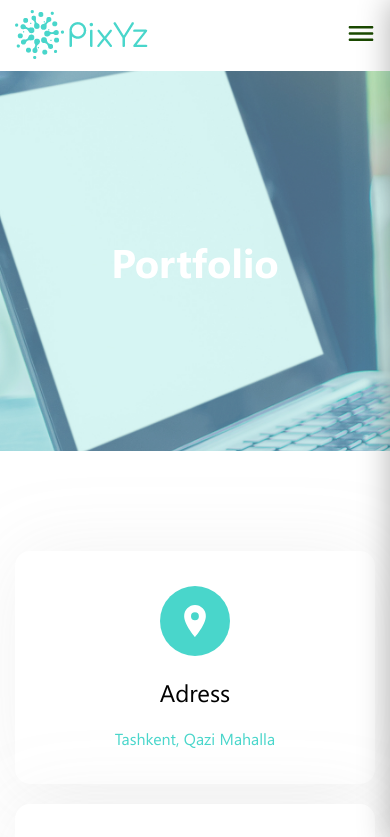
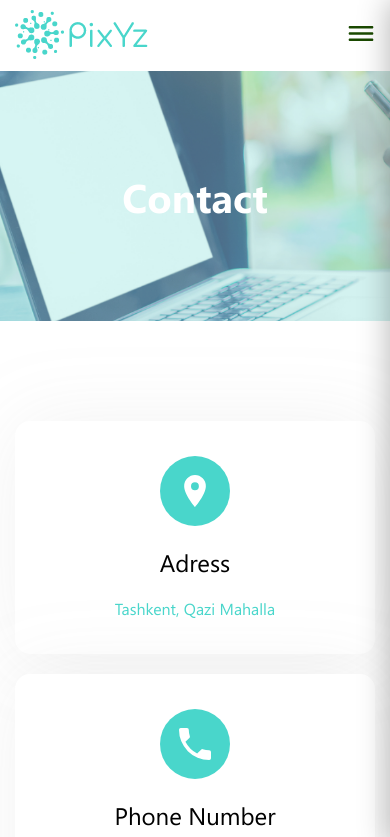
Before and after one commit to BlackHawk999/pixzy, a Vue app: page /contact in a window 390 px wide. Shown: the top 837 px of the page. Built offline with nearby package versions, Linux system fonts and the light colour scheme.

Commit message:
responsive layout finished

```diff
--- a/src/components/AboutUs.vue
+++ b/src/components/AboutUs.vue
@@ -503,6 +503,10 @@ export default {};
       display: flex;
       position: relative;
 
+      @include breakpoint(xs) {
+        height: 20vh;
+      }
+
       img {
         width: 100%;
         height: 100%;
--- a/src/components/ContactDetails.vue
+++ b/src/components/ContactDetails.vue
@@ -2,7 +2,7 @@
   <div class="contact-details">
     <div class="portfolio-header">
       <div class="portfolio-img-wrapper">
-        <p class="header-title">Portfolio</p>
+        <p class="header-title">Contact</p>
       </div>
     </div>
     <div class="contact-details-wrapper">
@@ -99,6 +99,14 @@ export default {
       width: 100%;
       height: 380px;
       overflow: hidden;
+
+      @include breakpoint(sm) {
+        height: 300px;
+      }
+
+      @include breakpoint(xs) {
+        height: 250px;
+      }
 
       &::after {
         content: "";
--- a/src/components/PixyzText.vue
+++ b/src/components/PixyzText.vue
@@ -119,12 +119,12 @@ export default {};
     }
 
     @include breakpoint(xl) {
-      height: 470px;
+      height: 400px;
     }
 
     @include breakpoint(lg) {
-      transform: translate(50%, 50%);
-      height: 375px;
+      transform: translate(50%, 40%);
+      height: 285px;
     }
 
     @include breakpoint(md) {
--- a/src/components/PortfolioItems.vue
+++ b/src/components/PortfolioItems.vue
@@ -83,6 +83,20 @@ export default {
       height: 380px;
       overflow: hidden;
 
+      @include breakpoint(sm) {
+        height: 300px;
+      }
+
+      @include breakpoint(xs) {
+        height: 250px;
+      }
+
+      img {
+        width: 100%;
+        height: 100%;
+        object-fit: cover;
+      }
+
       &::after {
         content: "";
         position: absolute;
```
